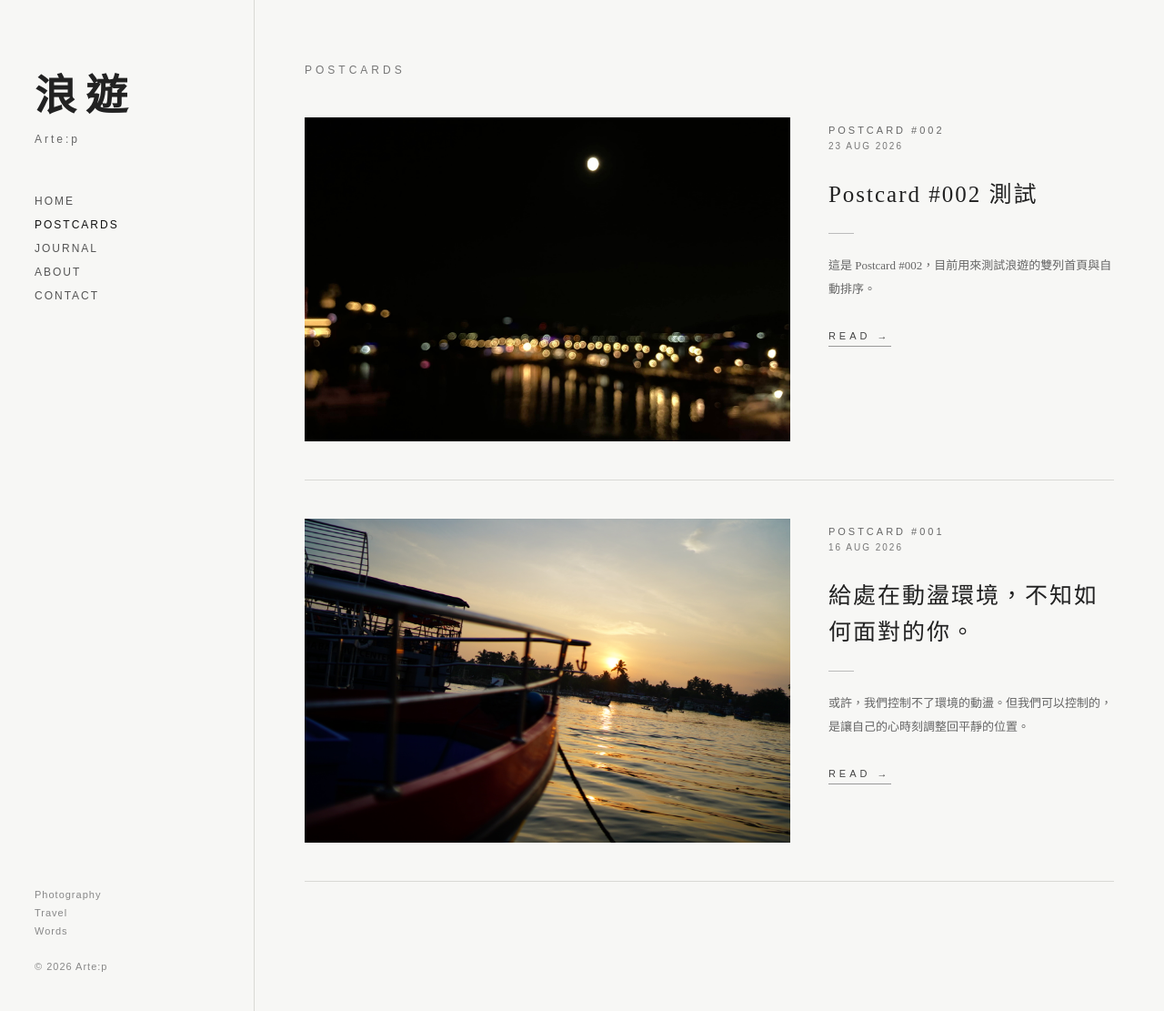
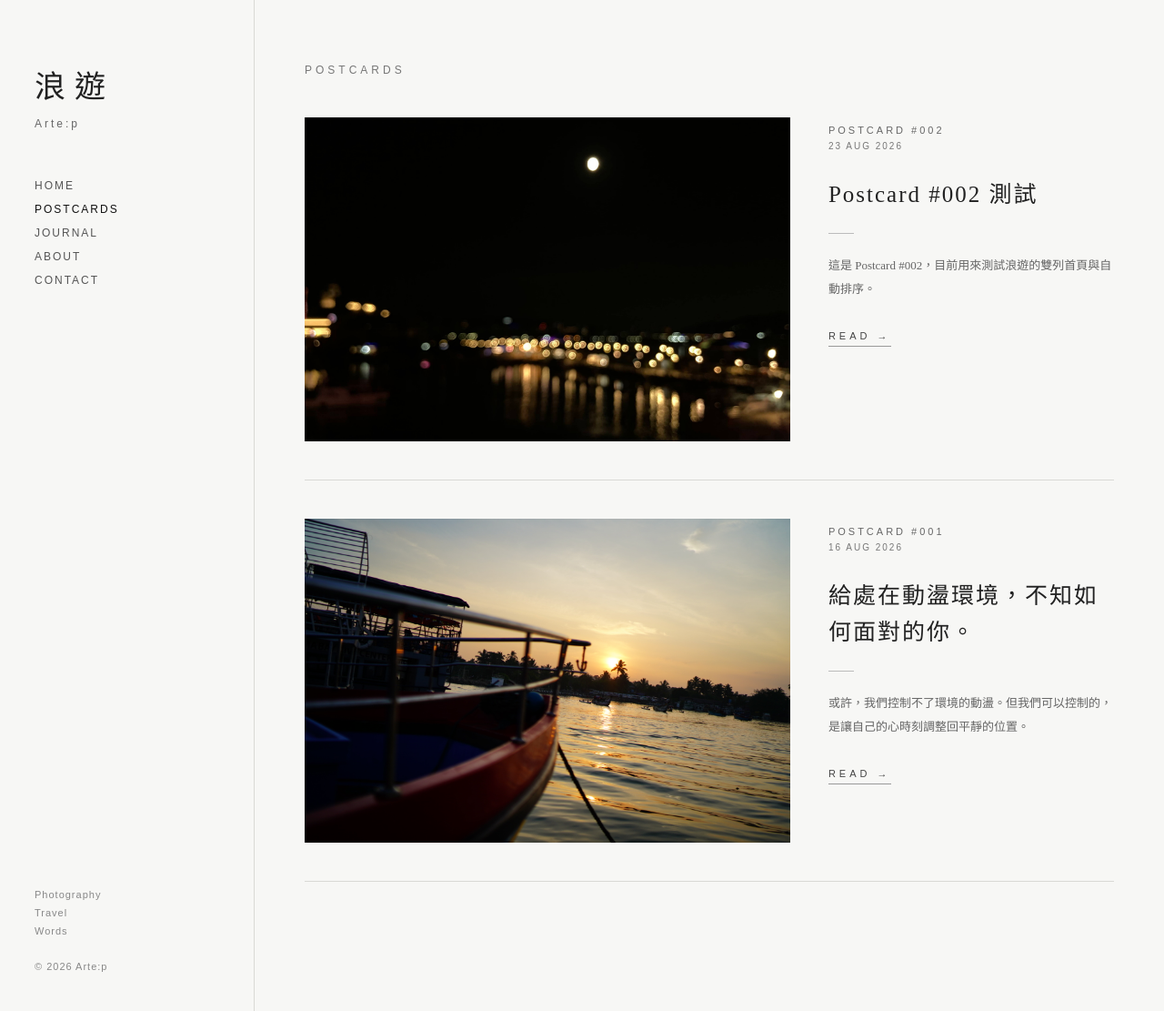
Before and after one commit to artep-wandering/artep-wandering.github.io, a Jekyll site: the page built from postcards/index.html, in a window 1280 px wide and 1111 px high. Shown: the whole window at 91% size. Built offline with Jekyll 4.4.1, drawn with Linux system fonts in a browser that asks for light colours; some web fonts are replaced.

Commit message:
postcard_index_v2.0.6

```diff
--- a/postcards/index.html
+++ b/postcards/index.html
@@ -1,7 +1,7 @@
 ---
 layout: null
 ---
-<!-- VERSION: postcard_index_v2.0.5 -->
+<!-- VERSION: postcard_index_v2.0.6 -->
 <!DOCTYPE html>
 <html lang="zh-Hant">
 
@@ -52,9 +52,9 @@ layout: null
     }
 
     .brand-title {
-      font-size: 46px;
+      font-size: 34px;
       letter-spacing: 10px;
-      font-weight: 600;
+      font-weight: 400;
       margin-bottom: 12px;
     }
 
```
